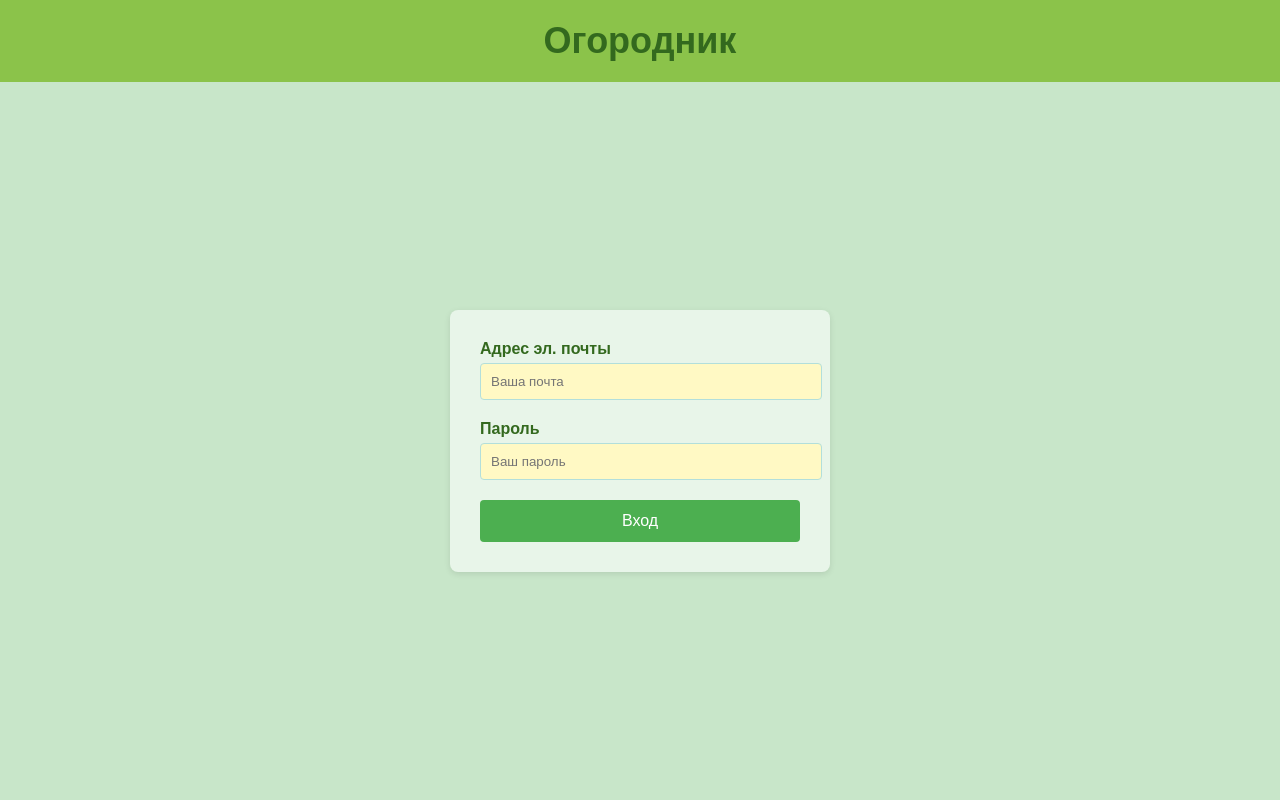
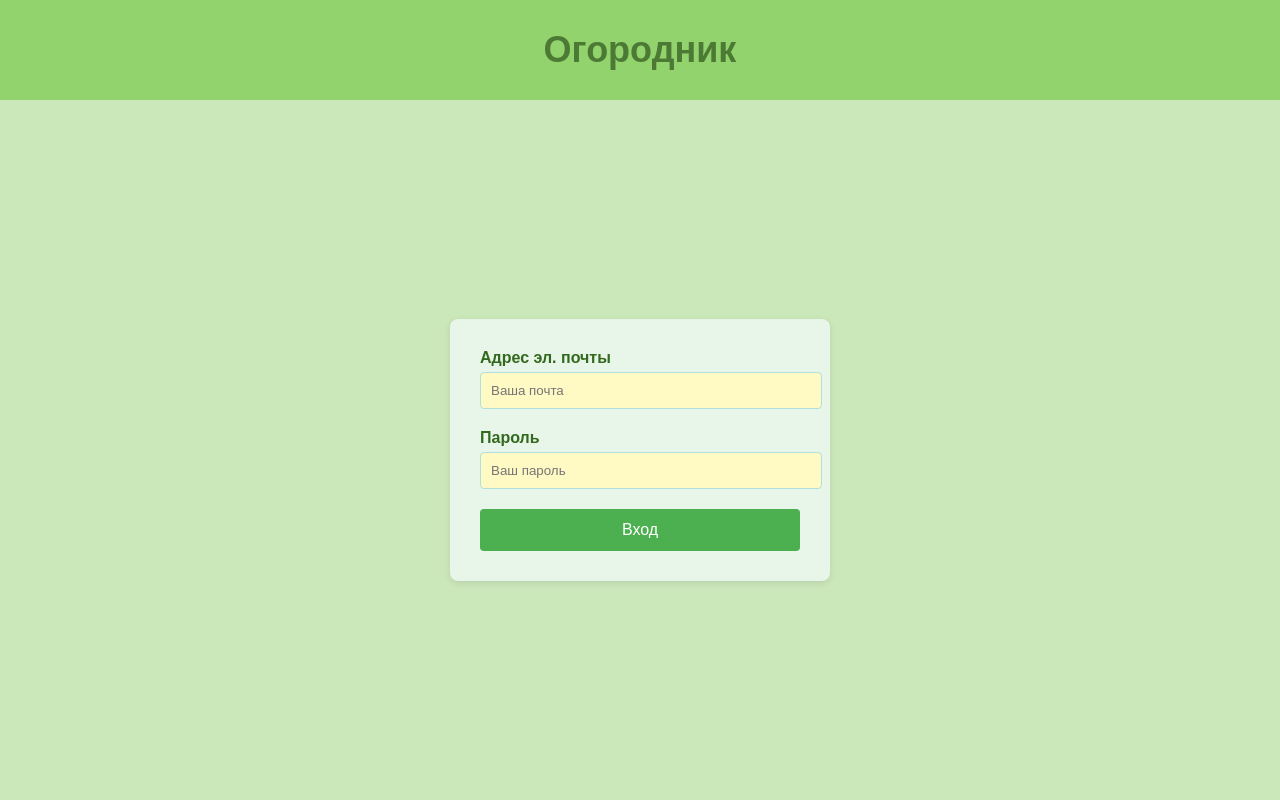
Before and after one commit to moevm/nosql1h25-garden, a Flask app: page /auth/login in a window 1280 px wide. Run offline with Flask 3, Linux system fonts and the light colour scheme; some libraries are stand-ins or nearby versions.

Commit message:
Update style.css

```diff
--- a/app/static/css/style.css
+++ b/app/static/css/style.css
@@ -1,19 +1,21 @@
 body {
     margin: 0;
     font-family: Arial, sans-serif;
-    background-color: #C8E6C9;
+    background-color: #CBE8BA;
     display: flex;
     flex-direction: column;
     height: 100vh;
 }
 
 header {
-    background-color: #8BC34A;
-    color: #33691E;
-    text-align: center;
-    padding: 20px 0;
+    background-color: #92D36E;
+    color: #4C7A34;
     font-size: 36px;
     font-weight: bold;
+    height: 100px;
+    display: flex;
+    align-items: center;
+    justify-content: center;
 }
 
 .login-container {
```
Lines whose indentation alone changed are shown as unchanged.
